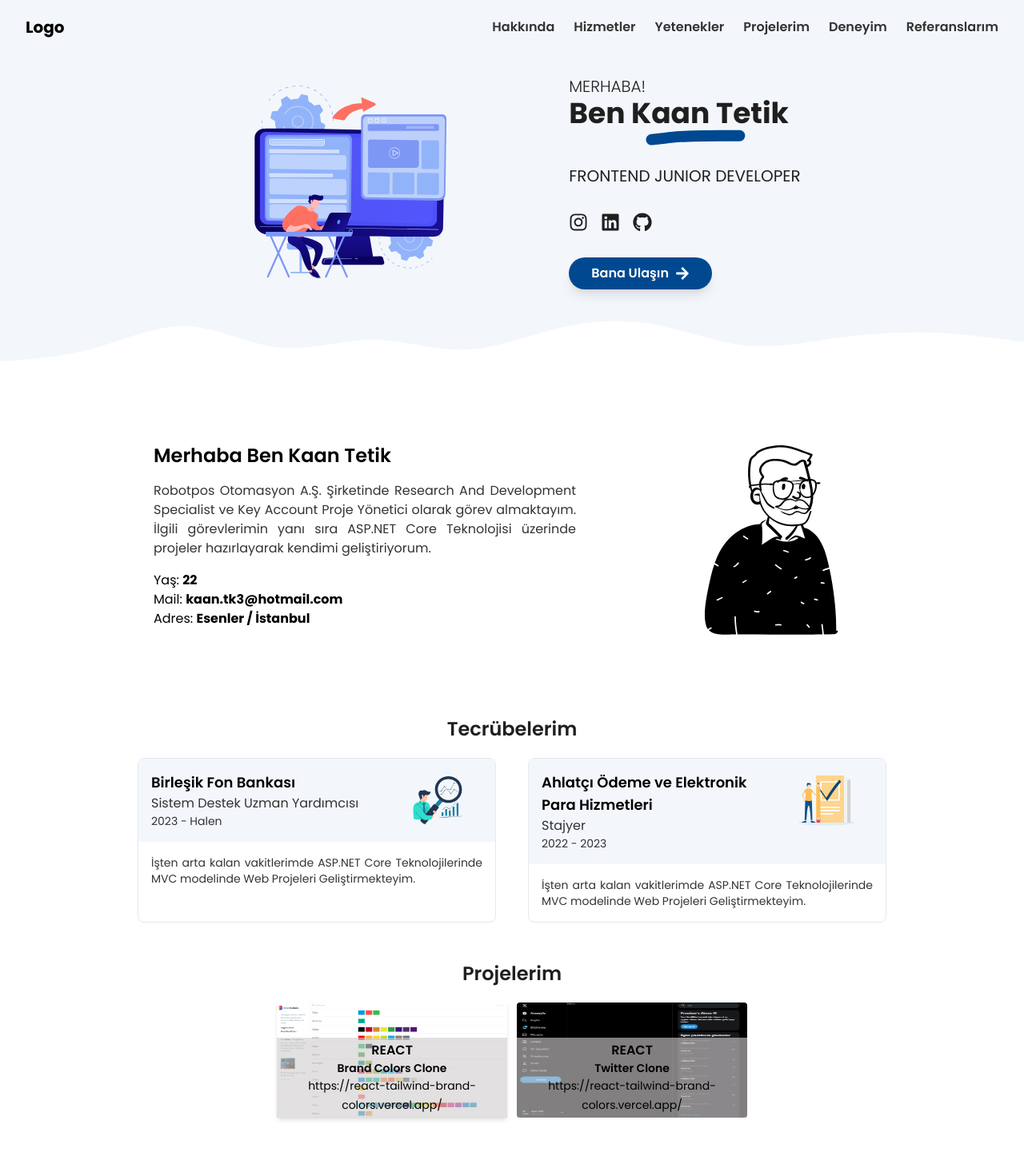
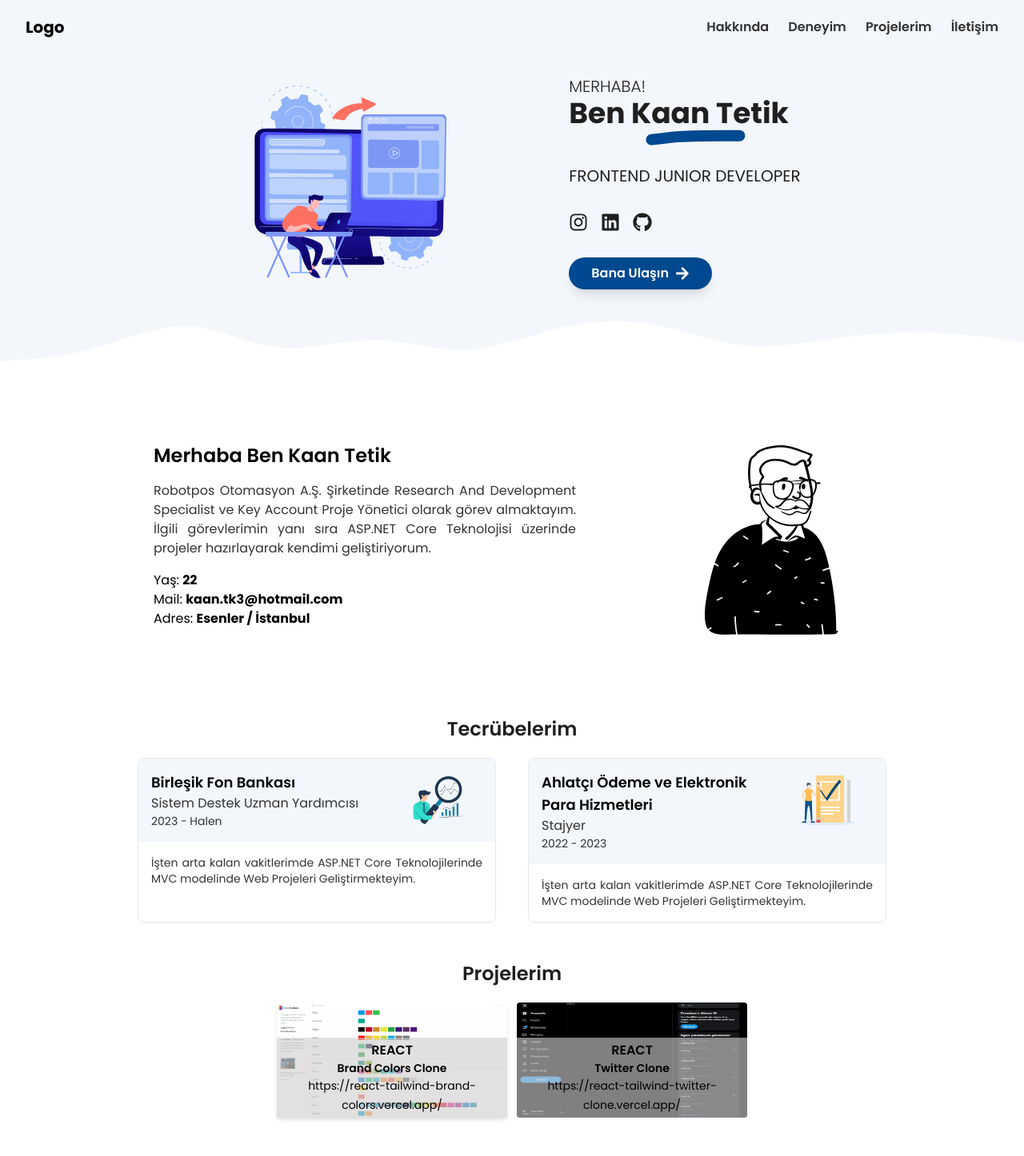
Before and after one commit to Kaantk/my-website-project, a React (Vite) app: page / in a window 1280 px wide. Shown: the top 1446 px of the page at 80% size. Built offline with nearby package versions, Linux system fonts and the light colour scheme.

Commit message:
scroll effects added

```diff
--- a/package.json
+++ b/package.json
@@ -29,6 +29,7 @@
     "react-bootstrap": "^2.10.2",
     "react-icons": "^5.1.0",
     "react-router-dom": "^6.23.0",
+    "react-router-hash-link": "^2.4.3",
     "tailwindcss": "^3.4.3",
     "vite": "^5.2.0",
     "yup": "^1.4.0"
--- a/src/index.css
+++ b/src/index.css
@@ -13,6 +13,7 @@ body {
   -webkit-font-smoothing: antialiased;
   -moz-osx-font-smoothing: grayscale;
   transition: background-color 0.5s ease;
+  scroll-margin-top: 2rem;
 }
 
 /* Website Scroll Css */
--- a/src/layout/Partials/Navbar.jsx
+++ b/src/layout/Partials/Navbar.jsx
@@ -1,16 +1,14 @@
 import React, { useState } from "react";
 import { IoMenu } from "react-icons/io5";
-import { Link } from "react-router-dom";
+import { HashLink } from "react-router-hash-link";
 
 const Navbar = ({ isScroll }) => {
   const [isOpen, setIsOpen] = useState(false);
   const menuItems = [
-    { id: 1, title: "Hakkında", href: "/hakkında" },
-    { id: 2, title: "Hizmetler", href: "/hizmetler" },
-    { id: 3, title: "Yetenekler", href: "/yetenekler" },
-    { id: 4, title: "Projelerim", href: "/projelerim" },
-    { id: 5, title: "Deneyim", href: "/deneyim" },
-    { id: 6, title: "Referanslarım", href: "/referanslarım" },
+    { id: 1, title: "Hakkında", link: "#about", href: "/hakkında" },
+    { id: 2, title: "Deneyim", link: "#experiences", href: "/deneyim" },
+    { id: 3, title: "Projelerim", link: "#projects", href: "/projelerim" },
+    { id: 4, title: "İletişim", link: "#contact", href: "/referanslarım" },
   ];
 
   return (
@@ -32,12 +30,14 @@ const Navbar = ({ isScroll }) => {
         <ol className="font-semibold text-black-lightest gap-6 hidden lg:flex">
           {menuItems.map((item) => (
             <li key={item.id}>
-              <Link
-                to={item.href}
+              <HashLink
+                to={item.link}
+                smooth={true}
+                duration={500} // 500ms sürede kaydırma
                 className="border-transparent hover:border-blue-dark hover:border-b-2 transition-all duration-100 ease-in-out hover:text-blue-dark"
               >
                 {item.title}
-              </Link>
+              </HashLink>
             </li>
           ))}
         </ol>
@@ -53,7 +53,7 @@ const Navbar = ({ isScroll }) => {
           <ol className="font-semibold text-black-lightest flex flex-col gap-2">
             {menuItems.map((item) => (
               <li key={item.id}>
-                <Link to={item.href}>{item.title}</Link>
+                <HashLink to={item.href}>{item.title}</HashLink>
               </li>
             ))}
           </ol>
--- a/src/pages/Home/About.jsx
+++ b/src/pages/Home/About.jsx
@@ -3,7 +3,10 @@ import User from "~/assets/images/static/user.svg";
 
 const About = () => {
   return (
-    <div className="flex flex-col p-6 gap-2 md:gap-4 md:p-10 md:flex-row lg:px-0 lg:gap-32 items-center max-w-4xl mx-auto ">
+    <div
+      id="about"
+      className="flex flex-col p-6 gap-2 md:gap-4 md:p-10 md:flex-row lg:px-0 lg:gap-32 items-center max-w-4xl mx-auto scroll-mt-8"
+    >
       <div className="flex flex-col gap-4">
         <h3 className="font-semibold text-lg lg:text-2xl">
           Merhaba Ben Kaan Tetik
--- a/src/pages/Home/Contact.jsx
+++ b/src/pages/Home/Contact.jsx
@@ -6,7 +6,7 @@ import classNames from "classnames";
 
 const Contact = () => {
   return (
-    <div className="p-6 flex flex-col gap-5">
+    <div id="contact" className="p-6 flex flex-col gap-5">
       <h2 className="font-semibold text-2xl text-center">İletişim</h2>
       <div className="flex flex-col gap-5 md:flex-row mx-auto">
         <Formik
--- a/src/pages/Home/Experiences.jsx
+++ b/src/pages/Home/Experiences.jsx
@@ -4,7 +4,10 @@ import Teachering from "~/assets/images/teachering.svg";
 
 const Experiences = () => {
   return (
-    <div className="p-6 flex flex-col gap-5 lg:max-w-7xl mx-auto">
+    <div
+      id="experiences"
+      className="p-6 flex flex-col gap-5 lg:max-w-7xl mx-auto scroll-mt-16"
+    >
       {/* Title */}
       <div>
         <h2 className="font-semibold text-2xl text-center text-black-light">
--- a/src/pages/Home/Hero.jsx
+++ b/src/pages/Home/Hero.jsx
@@ -34,11 +34,6 @@ const Hero = () => {
         </div>
       </div>
       <div className="bg-wave-pattern h-20 w-full"></div>
-      {/* <div className={`bg-[url("${Wave}")] h-20 w-full`}></div> */}
-      {/* <div
-        className="h-20 w-full"
-        style={{ backgroundImage: url(`${Wave}`) }}
-      ></div> */}
     </>
   );
 };
--- a/src/pages/Home/Projects.jsx
+++ b/src/pages/Home/Projects.jsx
@@ -4,7 +4,10 @@ import TwitterClone from "~/assets/images/static/twitterClone.jpg";
 
 const Projects = () => {
   return (
-    <div className="p-6 flex flex-col gap-5 lg:max-w-7xl mx-auto">
+    <div
+      id="projects"
+      className="p-6 flex flex-col gap-5 lg:max-w-7xl mx-auto scroll-mt-16"
+    >
       <div>
         <h2 className="font-semibold text-2xl text-center text-black-light">
           Projelerim
@@ -35,9 +38,9 @@ const Projects = () => {
               target="_blank"
               rel="noopener noreferrer"
               className="text-sm hover:text-blue-600"
-              href="https://react-tailwind-brand-colors.vercel.app/"
+              href="https://react-tailwind-twitter-clone.vercel.app/"
             >
-              https://react-tailwind-brand-colors.vercel.app/
+              https://react-tailwind-twitter-clone.vercel.app/
             </a>
           </figcaption>
         </figure>
--- a/src/validations/ContactValidation.js
+++ b/src/validations/ContactValidation.js
@@ -9,6 +9,6 @@ export const ContactValidation = Yup.object().shape({
     .required("Tam ad boş bırakılamaz."),
   message: Yup.string()
     .min(10, "En az 10 karakter giriniz.")
-    .max(100, "En fazla 100 karakter olmalı.")
+    .max(200, "En fazla 200 karakter olmalı.")
     .required("Lütfen bir mesaj giriniz."),
 });
```
Also changed, not shown: 1 other file (tests, documents, lock files or other folders).
